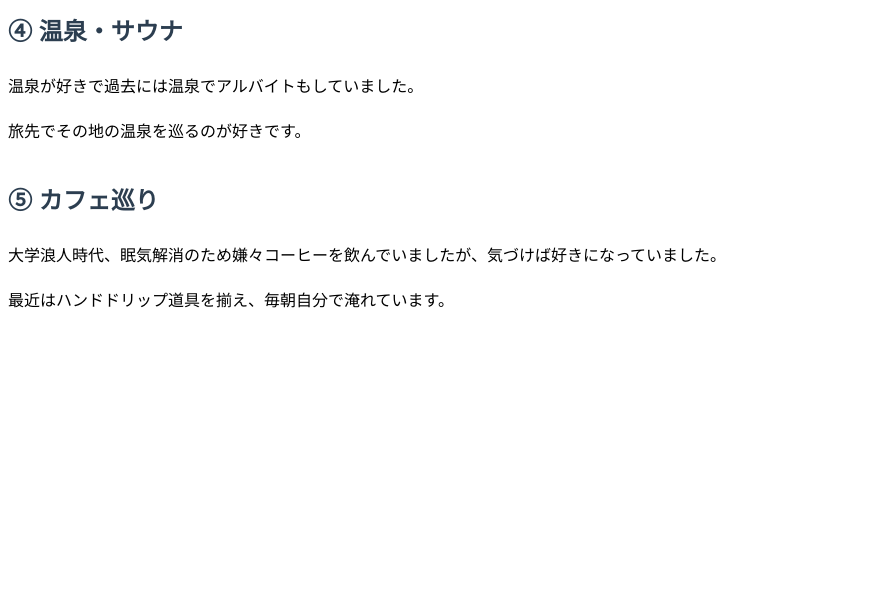
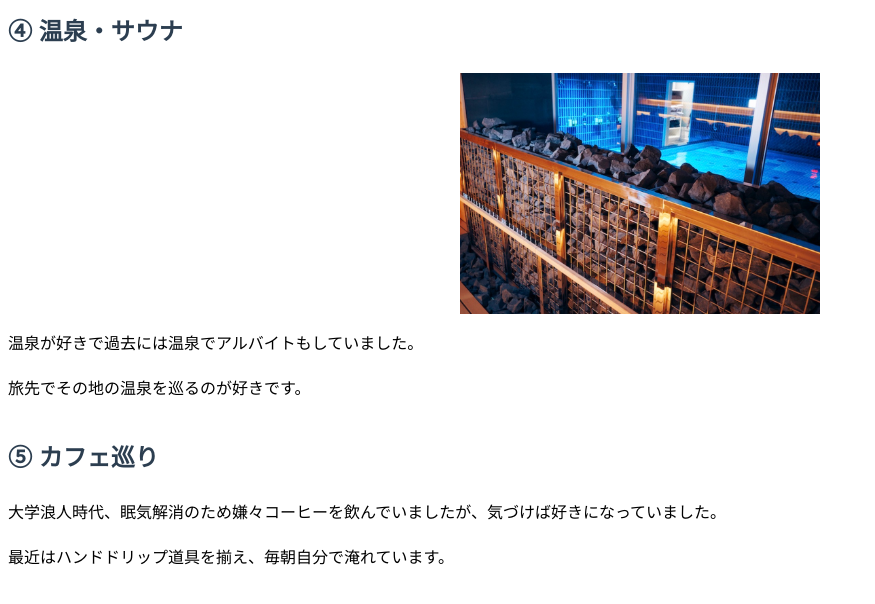
Before and after one commit to solar0010/solar-portfolio, a plain HTML site: page index.html in a window 1280 px wide. Shown: the part 902-1506 px from the top of the page, without its empty margins (0-875 px from the left). Before the commit the page ends 1250 px from the top, so only its background shows below. Drawn offline with Linux system fonts and the light colour scheme.

Commit message:
Update index.html

```diff
--- a/index.html
+++ b/index.html
@@ -37,6 +37,7 @@
 
     <section>
       <h2>④ 温泉・サウナ</h2>
+      <img src="IMG_8548.jpg" alt="サウナ" class="photo">
       <p>温泉が好きで過去には温泉でアルバイトもしていました。</p>
       <p>旅先でその地の温泉を巡るのが好きです。</p>
     </section>
```
